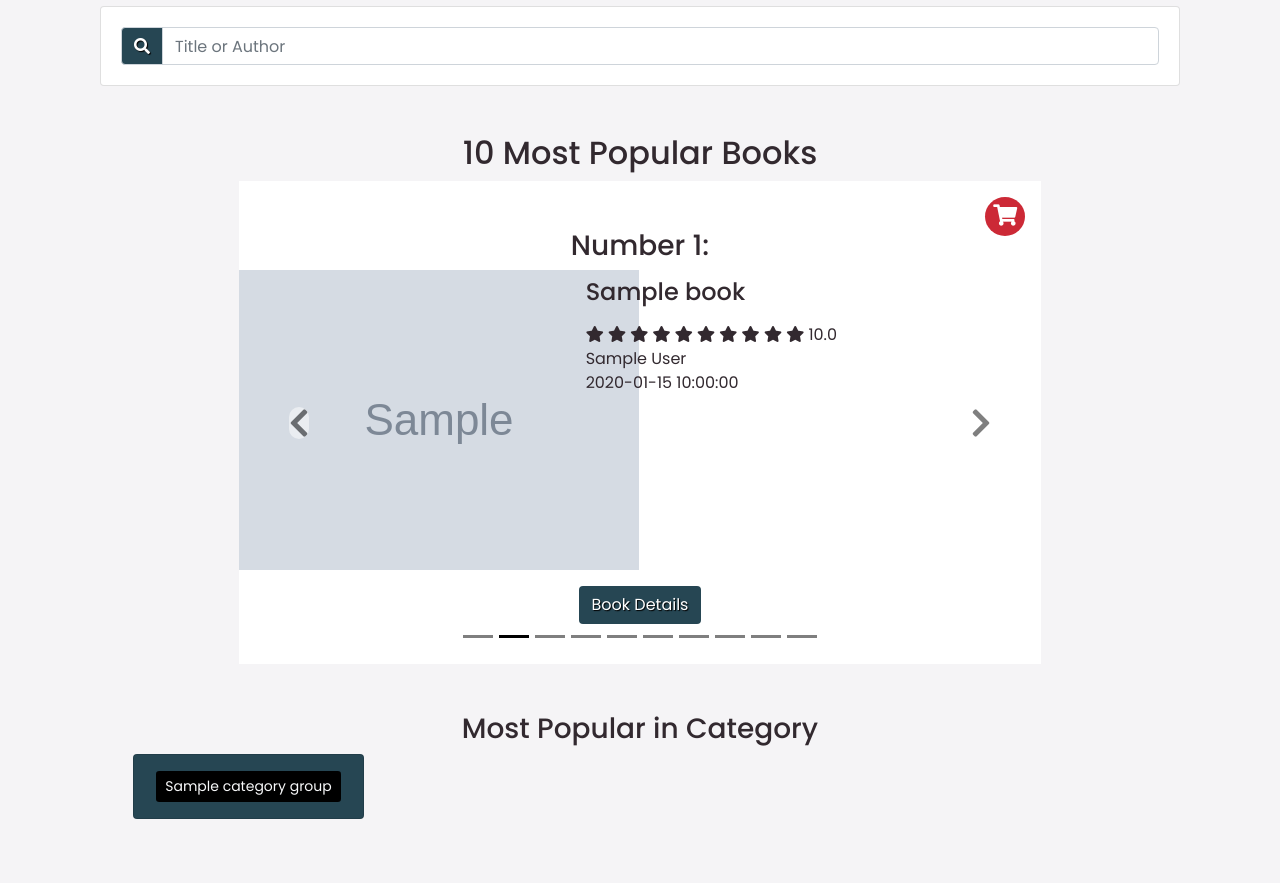
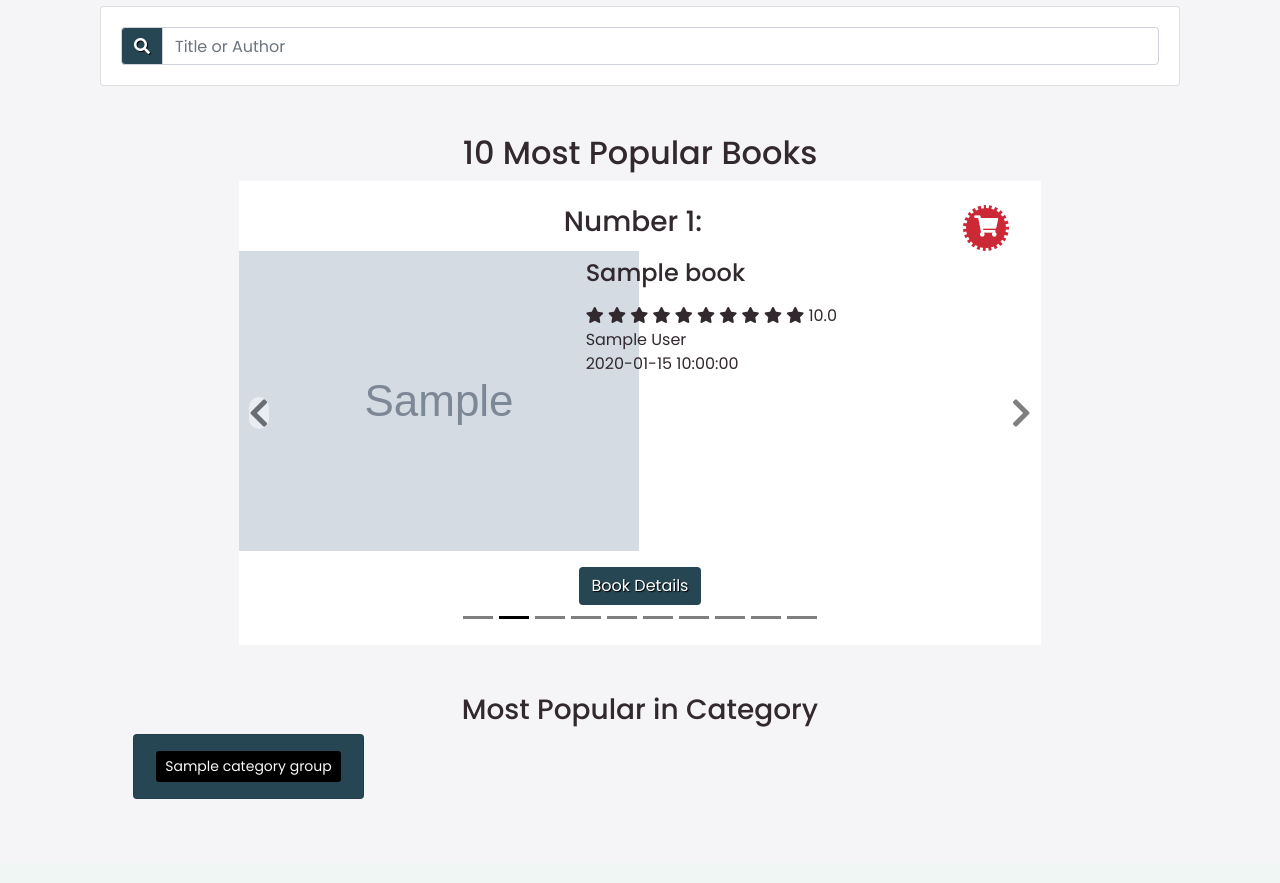
Before and after one commit to Carina-P/ms3-best-books, a Flask app: page / in a window 1280 px wide. Shown: the part 240-1123 px from the top of the page. After the commit the page ends 1039 px from the top, so only its background shows below. Run offline with Flask 2, Linux system fonts and the light colour scheme; grey boxes marked "Sample" are stand-in pictures; a database or web service that is not in the repository returns one stand-in record (values such as "Sample title"); some libraries are stand-ins or nearby versions.

Commit message:
buy-button interfered with carousel next

```diff
--- a/static/css/style.css
+++ b/static/css/style.css
@@ -82,6 +82,9 @@ body{
 
 .buy{
     border-radius: 50%;
+    float: right;
+    margin-right: 2rem;
+    border: dotted;
 }
 
 /* Header */
@@ -113,6 +116,9 @@ body{
     top: 50%;
 }
 */
+.carousel-control-next, .carousel-control-prev{
+    width: 5%;
+}
 #next, #prev{
     /*position: absolute;
     right: 0.5rem;*/
@@ -123,6 +129,10 @@ body{
 }
 .carousel-indicators li {
     filter: invert(100%);
+}
+
+.number{
+    padding-left: 4rem;
 }
 
 /* Books: Add book section */
@@ -172,3 +182,9 @@ input, input-field{
         float:none;
     }
 }
+
+@media screen and (min-width: 992px){
+    #popular{
+        width: 75%;
+    }
+}
--- a/templates/books.html
+++ b/templates/books.html
@@ -26,7 +26,7 @@
         </div>
     </section>
 
-    <section id="popular" class="container w-75 mt-5">
+    <section id="popular" class="container w-90 mt-5">
         <div class="text-center">
             <h2>10 Most Popular Books</h2>
         </div>
@@ -53,13 +53,11 @@
                         <div class="carousel-item mt-4 mr-5 mb-3">
                     {% endif %}
                         <div class="row">
-                            <div class="col text-right mr-3">
-                                <a href="#" class="buy bgr-red text-white p-2"><i class="fas fa-shopping-cart fa-lg"></i></a>
-                            </div>
-                        </div>
-                        <div class="row">
                             <div class="col text-center">
-                                <h3>Number {{ best_book.place }}:</h3>
+                                <button type="button" class="buy bgr-red text-white p-2" data-toggle="modal" data-target="#exampleModal">
+                                    <i class="fas fa-shopping-cart fa-lg"></i>
+                                </button>
+                                <h3 class="number">Number {{ best_book.place }}:</h3>
                             </div>
                         </div>
                         <div class="row">
```
